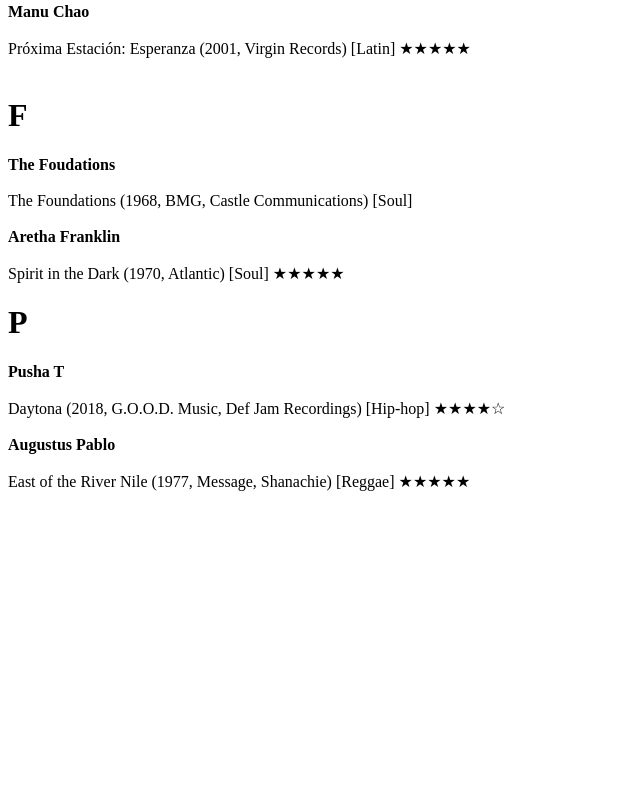
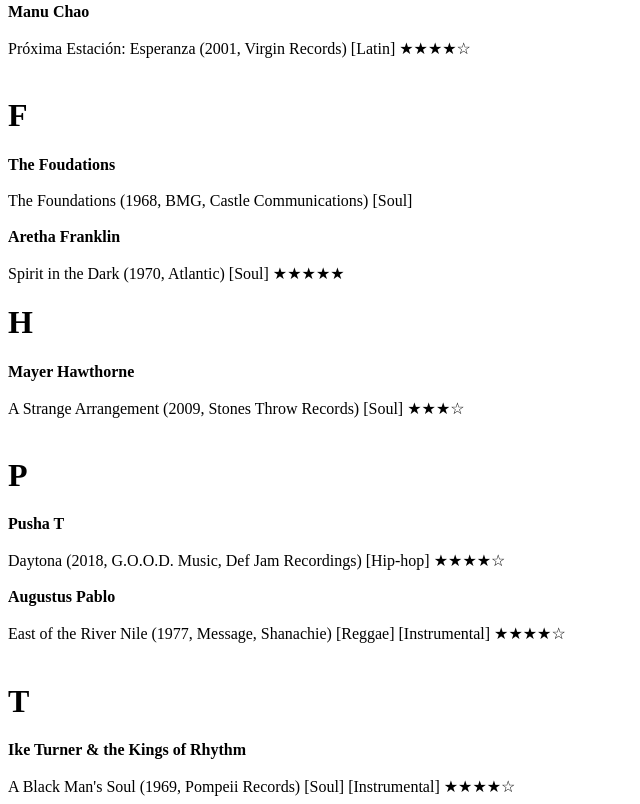
Before and after one commit to renping-li/musicreview, a plain HTML site: page index.html in a window 1280 px wide. Shown: the part 312-1116 px from the top of the page, without its empty margins (0-640 px from the left). Before the commit the page ends 829 px from the top, so only its background shows below. Drawn offline with Linux system fonts and the light colour scheme.

Commit message:
Update index.html

```diff
--- a/index.html
+++ b/index.html
@@ -8,12 +8,12 @@
   <h1>C</h1>
   <b>Culture</b>
   <br><br>
-  Two Sevens Clash (1977, Joe Gibbs) [Reggae] ★★★★★
+  Two Sevens Clash (1977, Joe Gibbs) [Reggae] ★★★★☆
   <!-- 20200821 -->
   <br><br>
   <b>Manu Chao</b>
   <br><br>
-  Próxima Estación: Esperanza (2001, Virgin Records) [Latin] ★★★★★
+  Próxima Estación: Esperanza (2001, Virgin Records) [Latin] ★★★★☆
   <!-- 20200821 -->
   <br><br>
   <h1>F</h1>
@@ -26,6 +26,12 @@
   <br><br>
   Spirit in the Dark (1970, Atlantic) [Soul] ★★★★★
   <!-- 20200822 -->
+  <h1>H</h1>
+  <b>Mayer Hawthorne</b>
+  <br><br>
+  A Strange Arrangement (2009, Stones Throw Records) [Soul] ★★★☆
+  <!-- 20200822 -->
+  <br><br>
   <h1>P</h1>
   <b>Pusha T</b>
   <br><br>
@@ -34,7 +40,13 @@
   <br><br>
   <b>Augustus Pablo</b>
   <br><br>
-  East of the River Nile (1977, Message, Shanachie) [Reggae] ★★★★★
+  East of the River Nile (1977, Message, Shanachie) [Reggae] [Instrumental] ★★★★☆
   <!-- 20200821 -->
   <br><br>
+  <h1>T</h1>
+  <b>Ike Turner & the Kings of Rhythm</b>
+  <br><br>
+  A Black Man's Soul (1969, Pompeii Records) [Soul] [Instrumental] ★★★★☆
+  <!-- 20200822 -->
+
 </html>
```
